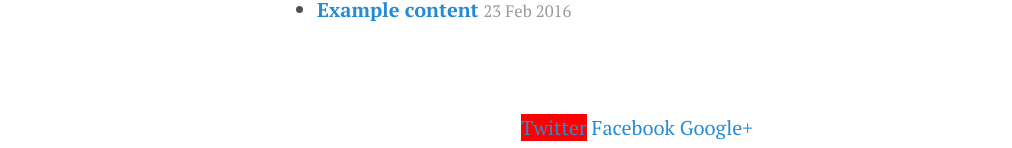
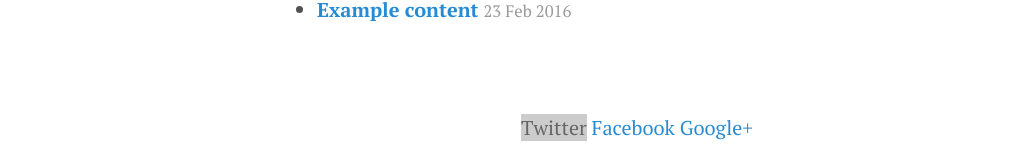
Before and after one commit to comacros/comacros.github.io, a Jekyll site: the page built from archive.md, in a window 1280 px wide. Shown: the part 1550-1698 px from the top of the page, without its empty margins (3-1015 px from the left). Built offline with Jekyll 4.4.1, drawn with Linux system fonts in a browser that asks for light colours.

Commit message:
Update share.html

```diff
--- a/_includes/share.html
+++ b/_includes/share.html
@@ -1,7 +1,7 @@
 
 
 <div style="text-align:center;background:$secondary-color;color:$light-color;padding: 8px 15px;border-radius:5px;margin: 1.5 * $spacing-unit 0;">
-    <a style="background:red;" href="https://twitter.com/intent/tweet?text={{ page.title }}&url={{ site.url }}{{ page.url }}&via={{ site.twitter_username }}&related={{ site.twitter_username }}" rel="nofollow" target="_blank" title="Share on Twitter">Twitter</a>
+    <a style="background:#ccc;color:#666;" href="https://twitter.com/intent/tweet?text={{ page.title }}&url={{ site.url }}{{ page.url }}&via={{ site.twitter_username }}&related={{ site.twitter_username }}" rel="nofollow" target="_blank" title="Share on Twitter">Twitter</a>
     <a href="https://facebook.com/sharer.php?u={{ site.url }}{{ page.url }}" rel="nofollow" target="_blank" title="Share on Facebook">Facebook</a>
     <a href="https://plus.google.com/share?url={{ site.url }}{{ page.url }}" rel="nofollow" target="_blank" title="Share on Google+">Google+</a>
 </div>
```
